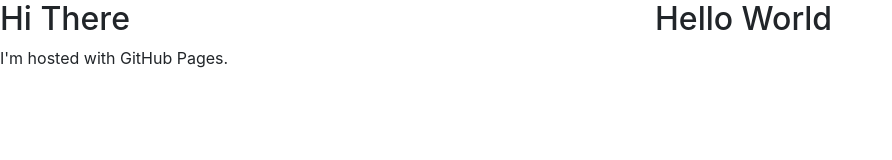
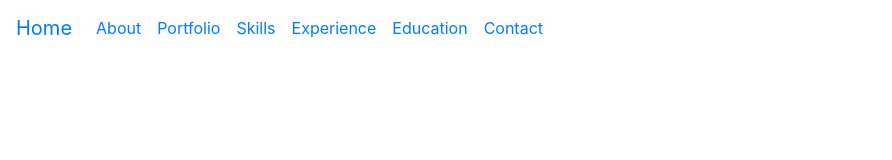
Before and after one commit to huiqin97/huiqin.github.io, a plain HTML site: page index.html in a window 1280 px wide. Shown: the whole page, without its empty margins (0-892 px from the left). Drawn offline with nearby package versions, Linux system fonts and the light colour scheme.

Commit message:
Update index.html

```diff
--- a/index.html
+++ b/index.html
@@ -1,20 +1,46 @@
 <!DOCTYPE html>
 <html>
 <head>
+    <title>Creative CV</title>
     <link rel="stylesheet" href="https://maxcdn.bootstrapcdn.com/bootstrap/4.0.0/css/bootstrap.min.css" integrity="sha384-Gn5384xqQ1aoWXA+058RXPxPg6fy4IWvTNh0E263XmFcJlSAwiGgFAW/dAiS6JXm" crossorigin="anonymous">
     <script src="https://maxcdn.bootstrapcdn.com/bootstrap/4.0.0/js/bootstrap.min.js" integrity="sha384-JZR6Spejh4U02d8jOt6vLEHfe/JQGiRRSQQxSfFWpi1MquVdAyjUar5+76PVCmYl" crossorigin="anonymous"></script>
 </head>
 
 <body>
-    <div class="row">
-        <div class="col-md-6">
-            <h2>Hi There</h2>
-        </div>
-        <div class="col-md-6">
-            <h2>Hello World</h2>
-        </div>
+  <!--Nav Bar-->
+  <nav class="navbar navbar-expand-lg fixed-top">
+    <a class="navbar-brand" href="#">Home</a>
+    <button class="navbar-toggler" type="button" data-toggle="collapse" data-target="#navbarSupportedContent" aria-controls="navbarSupportedContent" aria-expanded="false" aria-label="Toggle navigation">
+      <span class="navbar-toggler-icon"></span>
+    </button>
+
+    <div class="collapse navbar-collapse " id="navbarSupportedContent">
+      <ul class="navbar-nav mr-4">
+
+        <li class="nav-item">
+          <a class="nav-link" data-value="about" href="#">About</a>
+        </li>
+        <li class="nav-item">
+          <a class="nav-link " data-value="portfolio" href="#">Portfolio</a>
+        </li>
+        <li class="nav-item">
+          <a class="nav-link " data-value="blog" href="#">Skills</a>
+        </li>
+        <li class="nav-item">
+          <a class="nav-link " data-value="team" href="#">
+           Experience</a>
+        </li>
+        <li class="nav-item">
+            <a class="nav-link " data-value="team" href="#">
+             Education</a>
+          </li>
+        <li class="nav-item">
+          <a class="nav-link " data-value="contact" href="#">Contact</a>
+        </li>
+      </ul>
+
     </div>
+  </nav>
 
-<p>I'm hosted with GitHub Pages.</p>
 </body>
 </html>
```
